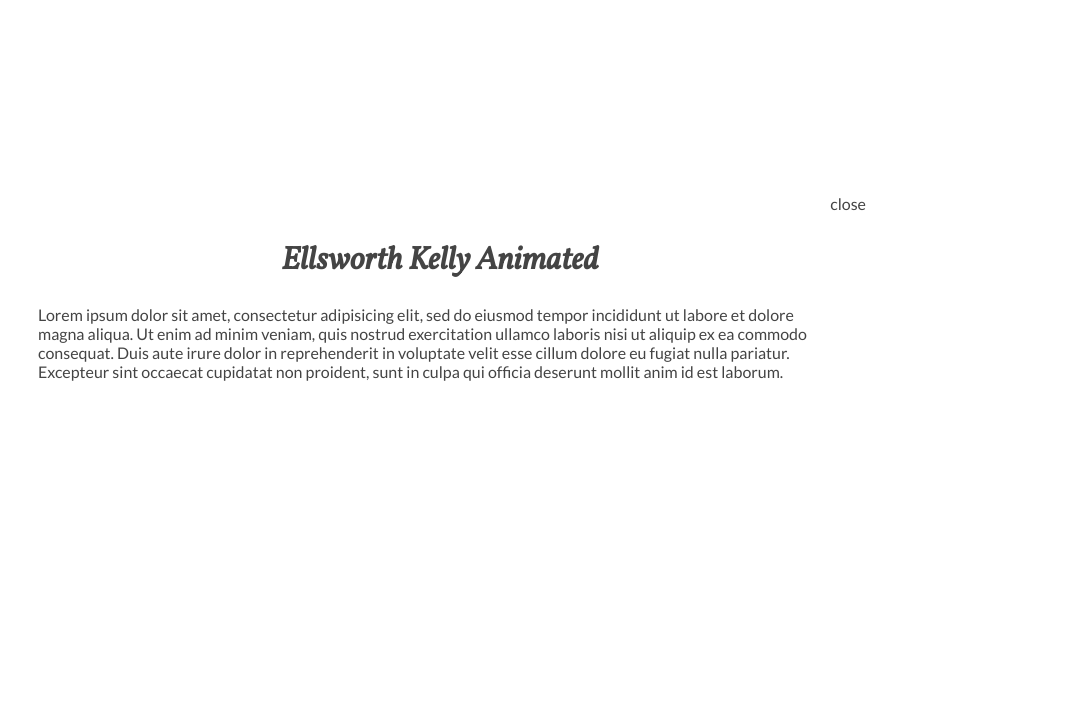
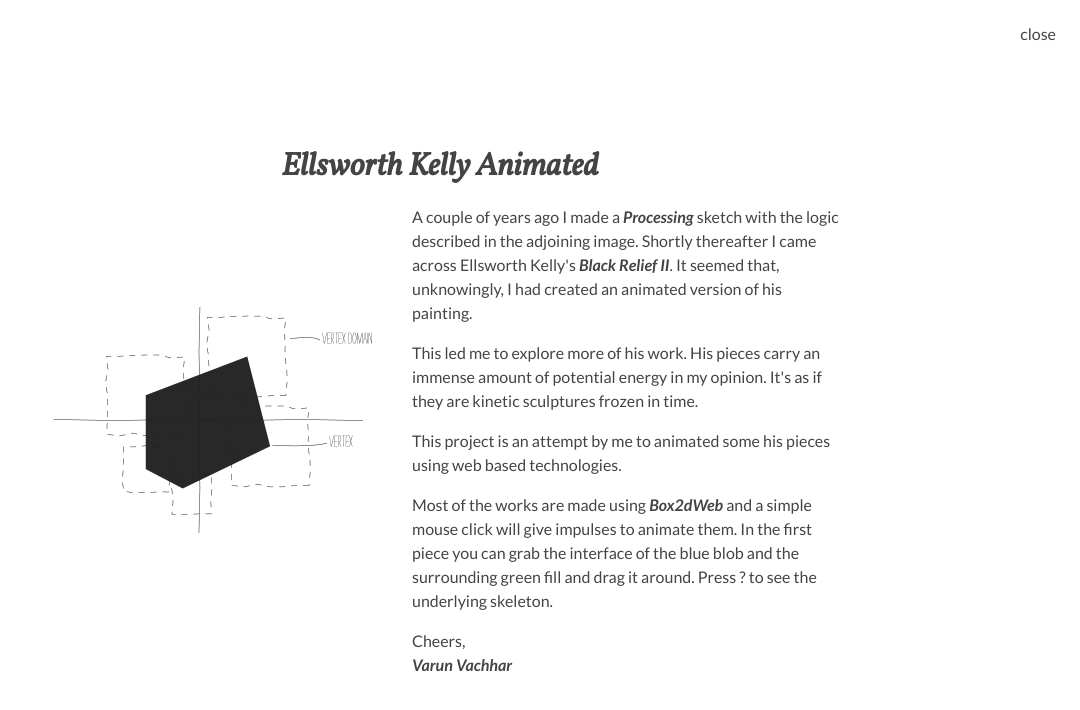
Before and after one commit to winkerVSbecks/ellsworthKellyAnimated, a plain HTML site: page index.html in a window 1280 px wide. Both pictures are taken after a click on the element "about". Shown: the whole page, without its empty margins (200-1280 px from the left). Drawn offline with nearby package versions, Linux system fonts and the light colour scheme.

Commit message:
added about content

```diff
--- a/css/styles.css
+++ b/css/styles.css
@@ -1,11 +1,12 @@
 @import url('fontello.css');
-@import url(http://fonts.googleapis.com/css?family=Lato:100,300,400,700|Vollkorn:400italic,400);
+@import url(http://fonts.googleapis.com/css?family=Lato:100,300,400,400italic,700,700italic|Vollkorn:400italic,400);
 
 body {
 	text-align: center;
 	font-family: 'Lato', Arial, sans-serif;
 	font-weight: 400;
 	-webkit-font-smoothing: antialiased;
+	-webkit-text-size-adjust: 100%;
 	-webkit-touch-callout: none;
 	  -webkit-user-select: none;
 	   -khtml-user-select: none;
@@ -18,7 +19,24 @@ h1 {
 	font-family: 'Vollkorn', Georgia, serif;
 	font-style: italic;
 	text-align: center;
+	margin-top: 0;
+	margin-bottom: 16px;
 }
+
+a {
+	text-decoration: none;
+	color: #444;
+	font-weight: 700;
+	font-style: italic;
+}
+a:hover,
+a:active {
+	text-decoration: none;
+	color: #444;
+	border-bottom: 1px solid #444;
+}
+
+.clear { clear:both; }
 
 #canvas {
 	position: relative;
@@ -42,14 +60,19 @@ h1 {
 	right: 0px;
 }
 
-#info {
-	position: absolute;
+#info,
+#close {
+	position: fixed;
 	top: 24px;
 	right: 24px;
 	text-align: right;
 	font-weight: 400;
 	cursor: pointer;
 	color: #ccc;
+}
+
+#close {
+	color: #444;
 }
 
 #overlay {
@@ -65,28 +88,36 @@ h1 {
 
 #modal {
   width: 900px;
-  height: 460px;
+  height: 606px;
   position: fixed;
   top: 50%;
   left: 50%;
-  margin-top: -230px;
+  margin-top: -303px;
   margin-left: -450px;
   background-color: #fff;
   color: #444;
   padding: 48px;
-  text-align: left;
   z-index: 11;
   display: none;
   -webkit-box-sizing: border-box;
      -moz-box-sizing: border-box;
           box-sizing: border-box;
 }
+#modal p {
+	float: right;
+	width: 430px;
+	text-align: left;
+	margin-top: 0;
+	line-height: 1.5;
+	overflow: hidden;
+}
+#modal p:last-child {
+	margin-bottom: 0;
+}
 
-#modal #close {
-	position: absolute;
-	top: 24px;
-	right: 24px;
-	text-align: right;
-	font-weight: 400;
-	cursor: pointer;
+#modal img {
+	float: left;
+	margin-top: 40px;
+	margin-right: 24px;
+	width: 350px;
 }
--- a/index.html
+++ b/index.html
@@ -37,8 +37,20 @@
         <div id="overlay"></div>
         <div id="modal">
             <span id="close">close</span>
+
             <h1>Ellsworth Kelly Animated</h1>
-            <p>Lorem ipsum dolor sit amet, consectetur adipisicing elit, sed do eiusmod tempor incididunt ut labore et dolore magna aliqua. Ut enim ad minim veniam, quis nostrud exercitation ullamco laboris nisi ut aliquip ex ea commodo consequat. Duis aute irure dolor in reprehenderit in voluptate velit esse cillum dolore eu fugiat nulla pariatur. Excepteur sint occaecat cupidatat non proident, sunt in culpa qui officia deserunt mollit anim id est laborum.</p>
+
+            <img src="img/manyPolygons.png">
+
+            <p>A couple of years ago I made a <a target="_blank" href="http://processing.org/">Processing</a> sketch with the logic described in the adjoining image. Shortly thereafter I came across Ellsworth Kelly's <a target="_blank" href="http://www.matthewmarks.com/new-york/exhibitions/2011-02-12_ellsworth-kelly/works-in-exhibition/#/images/5/">Black Relief II</a>. It seemed that, unknowingly, I had created an animated version of his painting.</p>
+
+            <p>This led me to explore more of his work. His pieces carry an immense amount of potential energy in my opinion. It's as if they are kinetic sculptures frozen in time.</p>
+
+            <p>This project is an attempt by me to animated some his pieces using web based technologies.</p>
+
+            <p>Most of the works are made using <a target="_blank" href="https://code.google.com/p/box2dweb/">Box2dWeb</a> and a simple mouse click will give impulses to animate them. In the first piece you can grab the interface of the blue blob and the surrounding green fill and drag it around. Press ? to see the underlying skeleton.</p>
+
+            <p>Cheers, <br/><a target="_blank" href="http://lambdafunction.ca/">Varun Vachhar</a></p>
         </div>
 
 
```
Also changed, not shown: humans.txt, img/manyPolygons.png (added).
